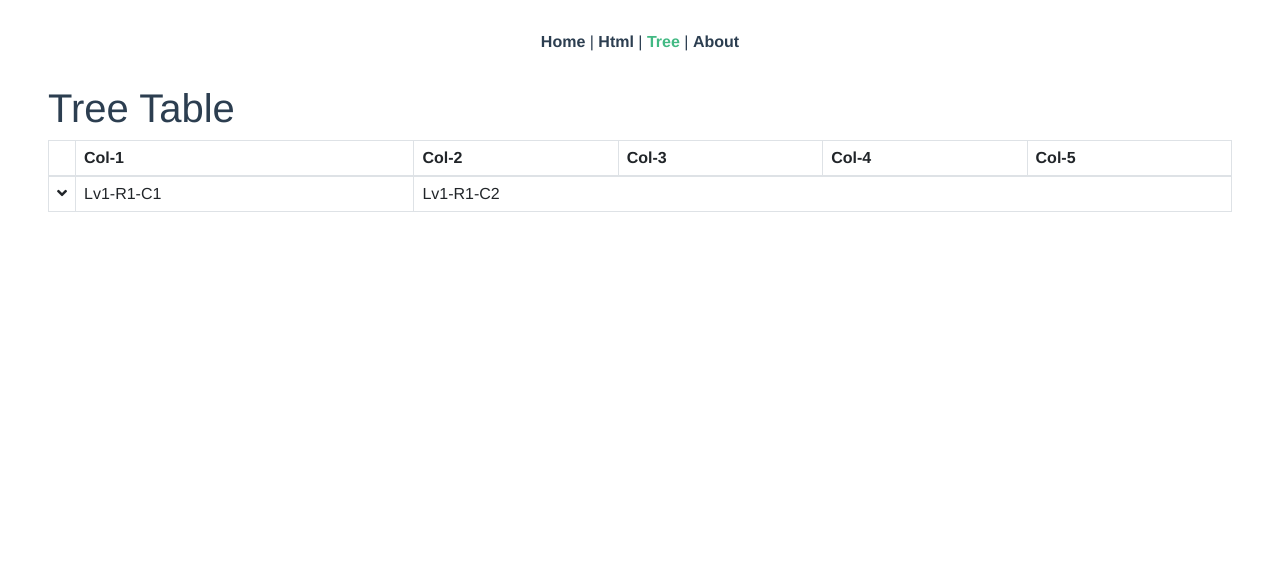
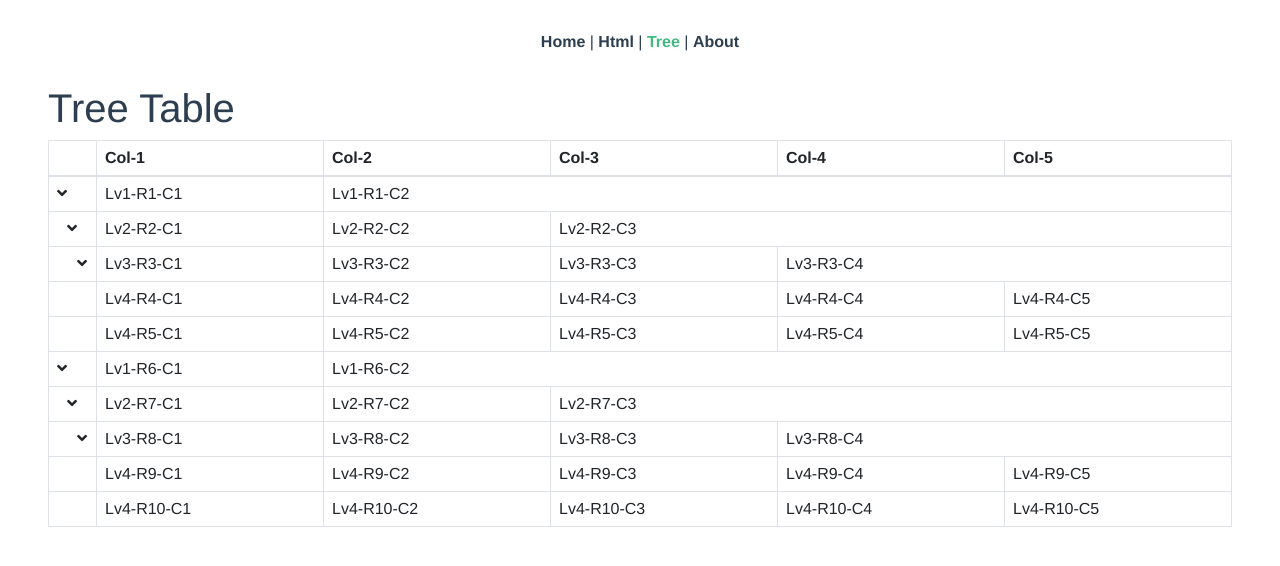
Before and after one commit to tsubo/vue-tree-table, a Vue app: page /tree-table in a window 1280 px wide. Shown: the top 566 px of the page. Built offline with nearby package versions, Linux system fonts and the light colour scheme.

Commit message:
入れ子になっている行の描画を実装

```diff
--- a/src/components/TreeTable.vue
+++ b/src/components/TreeTable.vue
@@ -3,7 +3,7 @@ export default {
   name: 'TreeTable',
 
   props: {
-    rows: {
+    datas: {
       type: Array,
       required: true,
     },
@@ -11,25 +11,56 @@ export default {
 
   // eslint-disable-next-line
   render(h) {
-    // const rows = this.rows || [];
     return (
       <table class="table table-bordered">
         <thead>
           <tr>
-            <th class="expand-cursor"></th>
-            {this.$slots.header}
+            <th class="header-cursor"></th>
+            { this.$slots.header }
           </tr>
         </thead>
         <tbody>
-          <tr>
-            <td>
-              <i class="lv-1 fas fa-angle-down"></i>
-            </td>
-            {this.$slots.lv1}
-          </tr>
+          { this.renderRows(this.datas, 1, []) }
         </tbody>
       </table>
     );
+  },
+
+  methods: {
+    renderRows(datas, level, accumulator) {
+      return datas.reduce((acc, data) => {
+        const row = this.renderRow(data, level);
+        acc.push(row);
+        if ('children' in data) {
+          // 入れ子になっている row をレンダリング
+          return this.renderRows(data.children, level + 1, acc);
+        }
+        return acc;
+      }, accumulator);
+    },
+    renderRow(data, level) {
+      return (
+        <tr class={ this.levelClass(data, level) }>
+          <td>
+            <i class={ this.iconClass(data, level) }></i>
+          </td>
+          {
+            // 親コンポーネントの slot で icon カラム以外の td をレンダリング
+            (`rowLevel_${level}` in this.$scopedSlots) && (
+              this.$scopedSlots[`rowLevel_${level}`](data)
+            )
+          }
+        </tr>
+      );
+    },
+    levelClass(data, level) {
+      return ('children' in data) ? `level-${level}` : '';
+    },
+    iconClass(data, level) {
+      const icon = 'fas fa-angle-down';
+      const levelClass = this.levelClass(data, level);
+      return ('children' in data) ? `${levelClass} ${icon}` : '';
+    },
   },
 };
 </script>
@@ -39,16 +70,17 @@ export default {
 .table td {
   padding: 5px 8px;
 }
-.expand-cursor {
+.header-cursor {
   width: 10px;
 }
-.lv-1 {
+i.level-1 {
   margin-left: 0px;
 }
-.lv-2 {
-  margin-left: 12px;
+i.level-2 {
+  margin-left: 10px;
 }
-.lv-3 {
-  margin-left: 24px;
+i.level-3 {
+  margin-left: 20px;
+  margin-right: 1px;
 }
 </style>
--- a/src/views/TreeTable.vue
+++ b/src/views/TreeTable.vue
@@ -2,7 +2,8 @@
   <div class="tree-table mx-5">
     <h1>Tree Table</h1>
 
-    <tree-table :rows="rows">
+    <tree-table :datas="datas">
+
       <template v-slot:header>
         <th>Col-1</th>
         <th>Col-2</th>
@@ -10,13 +11,33 @@
         <th>Col-4</th>
         <th>Col-5</th>
       </template>
-      <template v-slot:lv1>
-        <td>Lv1-R1-C1</td>
-        <td colspan="4">Lv1-R1-C2</td>
+
+      <template v-slot:rowLevel_1="slotProps">
+        <td>{{ slotProps.col_1 }}</td>
+        <td colspan="4">{{ slotProps.col_2 }}</td>
       </template>
-      <template v-slot:lv2="slotProps"></template>
-      <template v-slot:lv3="slotProps"></template>
-      <template v-slot:lv4="slotProps"></template>
+
+      <template v-slot:rowLevel_2="slotProps">
+        <td>{{ slotProps.col_1 }}</td>
+        <td>{{ slotProps.col_2 }}</td>
+        <td colspan="3">{{ slotProps.col_3 }}</td>
+      </template>
+
+      <template v-slot:rowLevel_3="slotProps">
+        <td>{{ slotProps.col_1 }}</td>
+        <td>{{ slotProps.col_2 }}</td>
+        <td>{{ slotProps.col_3 }}</td>
+        <td colspan="4">{{ slotProps.col_4 }}</td>
+      </template>
+
+      <template v-slot:rowLevel_4="slotProps">
+        <td>{{ slotProps.col_1 }}</td>
+        <td>{{ slotProps.col_2 }}</td>
+        <td>{{ slotProps.col_3 }}</td>
+        <td>{{ slotProps.col_4 }}</td>
+        <td>{{ slotProps.col_5 }}</td>
+      </template>
+
     </tree-table>
   </div>
 </template>
@@ -30,22 +51,22 @@ export default {
   },
   data() {
     return {
-      rows: [
+      datas: [
         {
           col_1: 'Lv1-R1-C1',
           col_2: 'Lv1-R1-C2',
-          _items: [
+          children: [
             {
               col_1: 'Lv2-R2-C1',
               col_2: 'Lv2-R2-C2',
               col_3: 'Lv2-R2-C3',
-              _items: [
+              children: [
                 {
                   col_1: 'Lv3-R3-C1',
                   col_2: 'Lv3-R3-C2',
                   col_3: 'Lv3-R3-C3',
                   col_4: 'Lv3-R3-C4',
-                  _items: [
+                  children: [
                     {
                       col_1: 'Lv4-R4-C1',
                       col_2: 'Lv4-R4-C2',
@@ -69,18 +90,18 @@ export default {
         {
           col_1: 'Lv1-R6-C1',
           col_2: 'Lv1-R6-C2',
-          _items: [
+          children: [
             {
               col_1: 'Lv2-R7-C1',
               col_2: 'Lv2-R7-C2',
               col_3: 'Lv2-R7-C3',
-              _items: [
+              children: [
                 {
                   col_1: 'Lv3-R8-C1',
                   col_2: 'Lv3-R8-C2',
                   col_3: 'Lv3-R8-C3',
                   col_4: 'Lv3-R8-C4',
-                  _items: [
+                  children: [
                     {
                       col_1: 'Lv4-R9-C1',
                       col_2: 'Lv4-R9-C2',
```
